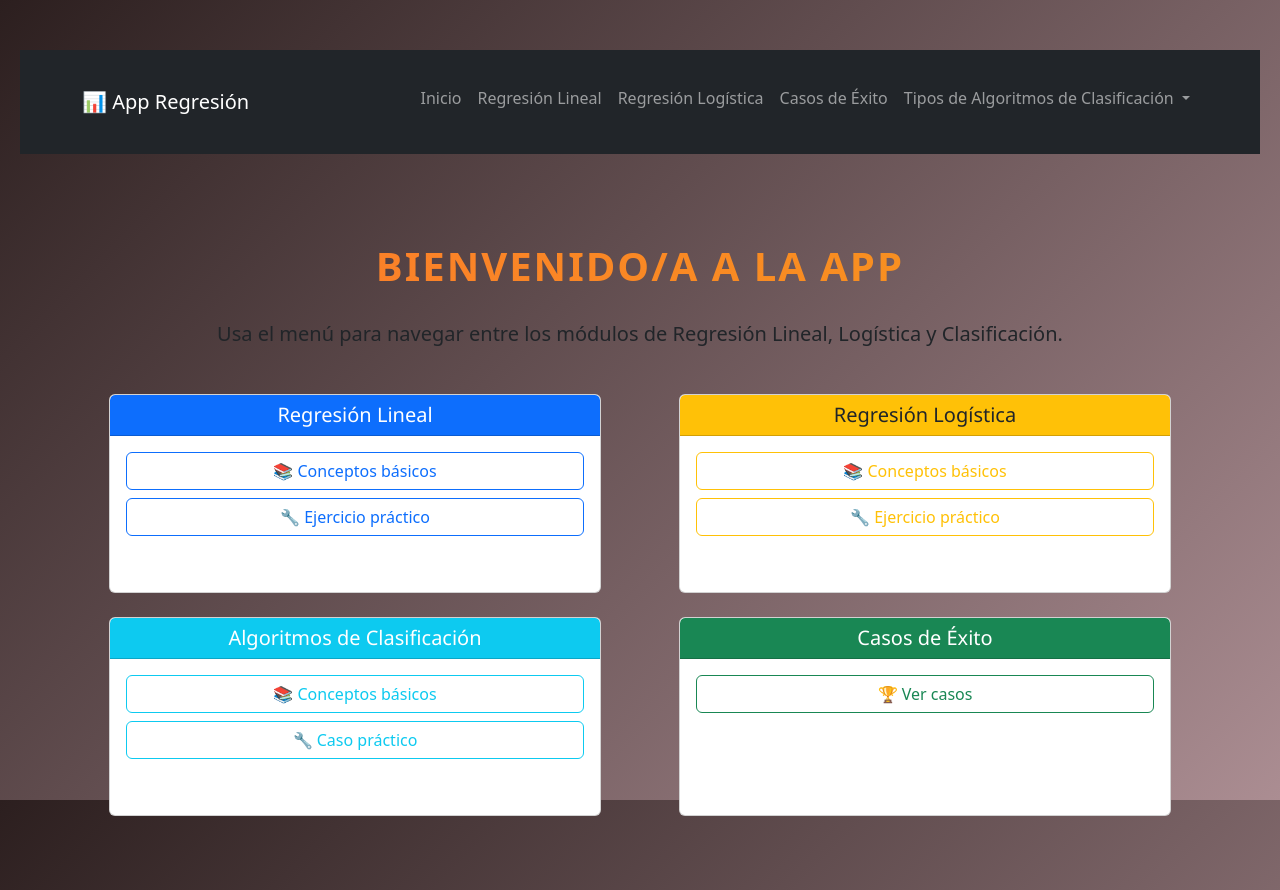
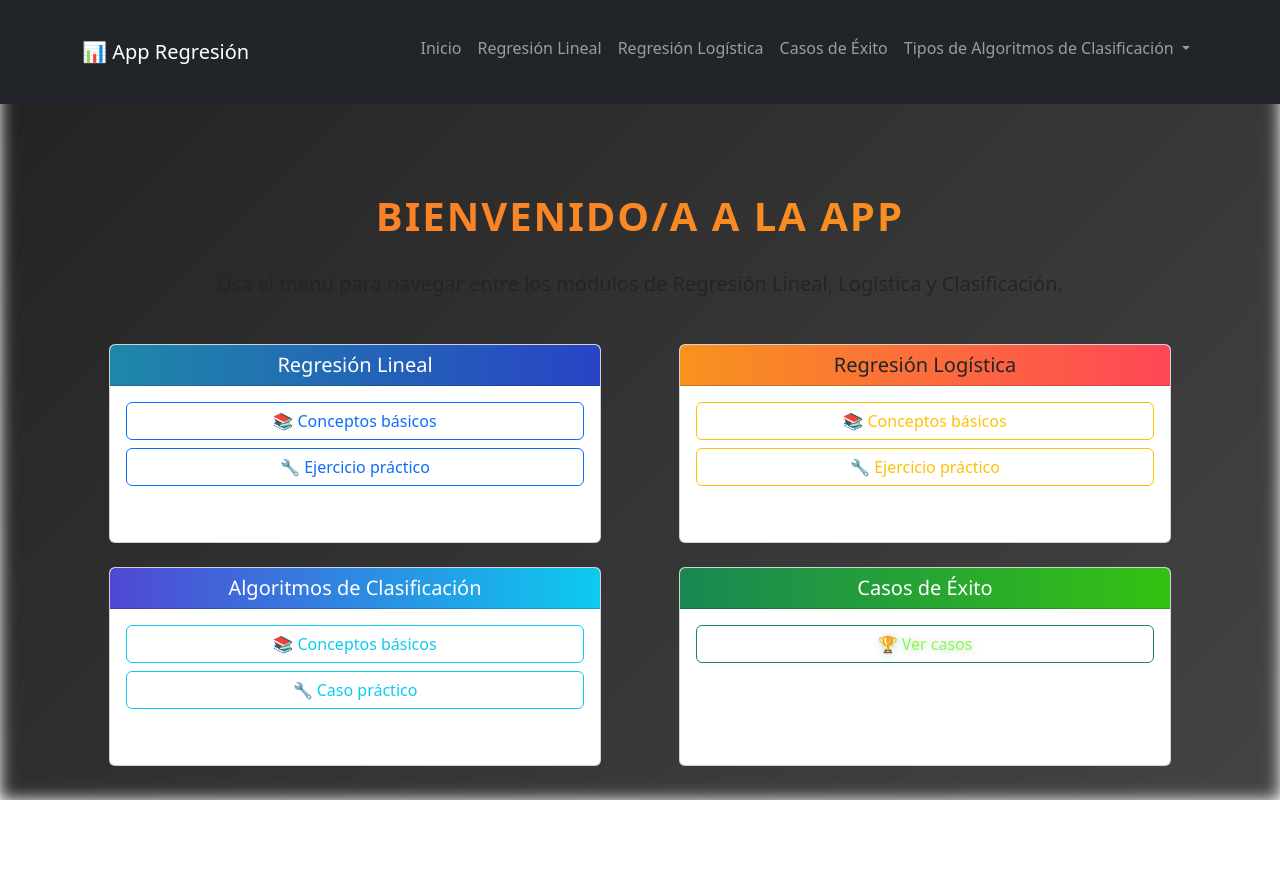
Before and after one commit to catabernal2003-png/Repositorio-Activades, a Flask app: page / in a window 1280 px wide. After the commit the page ends 800 px from the top, so only its background shows below. Run offline with Flask 3, Linux system fonts and the light colour scheme.

Commit message:
Mejora de estilos en CSS: se añaden fondos y colores a las tarjetas de regresión lineal, regresión logística, algoritmos de clasificación y casos de éxito, además de ajustar el fondo del cuerpo.

```diff
--- a/static/style.css
+++ b/static/style.css
@@ -14,15 +14,23 @@ html {
     min-height: 100%;   /* en vez de 100vh */
     overflow-y: auto;   /* asegura scroll */
 }
+.text-white {
+    color: #fff !important;
+}
 
 body {
+    position: relative;
+    min-height: 100vh;
     font-family: "Poppins", sans-serif;
-    background: linear-gradient(135deg, #2c1f1f, #AB8D92);
-    background-attachment: fixed;
-    display: block;
-    padding: 50px 20px;
-    box-sizing: border-box;
     overflow-x: hidden;
+}
+body::before {
+    content: "";
+    position: fixed;
+    top: 0; left: 0; right: 0; bottom: 0;
+    z-index: -1;
+    background: linear-gradient(135deg, #222 0%, #444 100%);
+    filter: blur(8px);
 }
 
 /* Títulos */
@@ -213,9 +221,55 @@ h2 {
     }
 }
 
+/* Tarjeta Regresión Lineal */
+.card-header.bg-primary {
+    background: linear-gradient(90deg, #1e88a8, #2844c5);
+    color: #ffffff11;
+}
+.card.regresion-lineal {
+    background: rgba(0,0,0,0.3);
+    border: none;
+}
+
+/* Tarjeta Regresión Logística */
+.card-header.bg-warning {
+    background: linear-gradient(90deg, #f7931e, #ff4757);
+    color: #ffffff11;
+}
+.card.regresion-logistica {
+    background: rgba(0,0,0,0.3);
+    border: none;
+}
+
+/* Tarjeta Algoritmos de Clasificación */
+.card-header.bg-info {
+    background: linear-gradient(90deg, #5147d3, #0dcaf0);
+    color: #ffffff11;
+}
+.card.clasificacion {
+    background: rgba(0,0,0,0.3);
+    border: none;
+}
+
+/* Tarjeta Casos de Éxito */
+.card-header.bg-success {
+    background: linear-gradient(90deg, #198754, rgb(53, 194, 18));
+    color: #ffffff11;
+}
+.card.casos-exito {
+    background: rgba(0,0,0,0.3);
+    border: none;
+}
+.btn-outline-success,
+.btn-outline-success.custom-btn-contrast {
+    color: #8afa48 !important;
+    font-weight: bold;
+    text-shadow: 0 1px 8px #19875455;
+}
+
 /* Otros estilos */
 h1, h2, h3, h4 {
-    color: #fff;
+    color: #ffffff86;
     margin-top: 1.5em;
     margin-bottom: 0.5em;
 }
```
